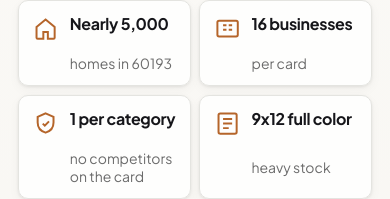
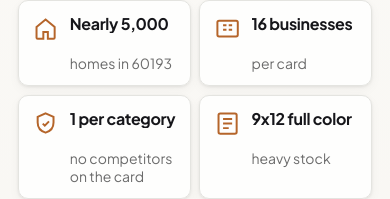
Before and after one commit to arunraj99/doorstep-press, a plain HTML site: page schaumburg/index.html in a window 390 px wide. Shown: the part 375-574 px from the top of the page. Drawn offline with Linux system fonts and the light colour scheme.

Commit message:
Align phone fact-card subtext with a fixed title row.
Co-authored-by: Cursor <cursoragent@cursor.com>

```diff
--- a/css/styles.css
+++ b/css/styles.css
@@ -381,7 +381,7 @@ button:focus-visible {
 .fact {
   display: grid;
   grid-template-columns: auto 1fr;
-  grid-template-rows: minmax(2.4em, auto) auto;
+  grid-template-rows: 2.4em auto;
   column-gap: 0.65rem;
   row-gap: 0.12rem;
   align-items: start;
@@ -408,11 +408,14 @@ button:focus-visible {
 }
 
 .fact strong {
-  display: block;
+  display: -webkit-box;
+  -webkit-box-orient: vertical;
+  -webkit-line-clamp: 2;
+  overflow: hidden;
   font-size: clamp(1rem, 1.8vw, 1.12rem);
   letter-spacing: -0.02em;
   line-height: 1.2;
-  min-height: 2.4em;
+  max-height: 2.4em;
 }
 
 .fact > span:not(.fact__icon) {
```
